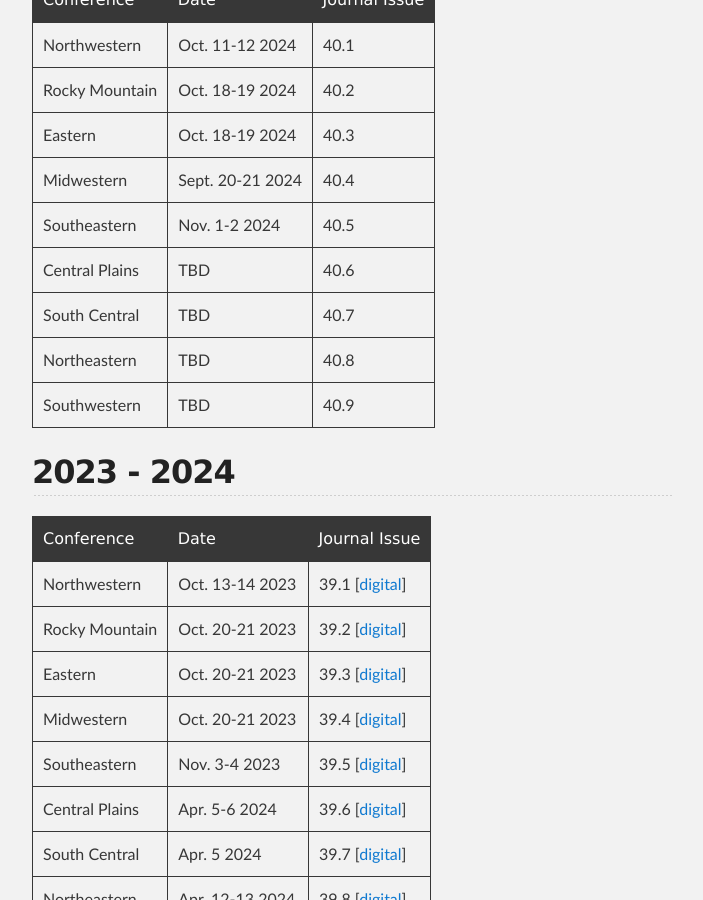
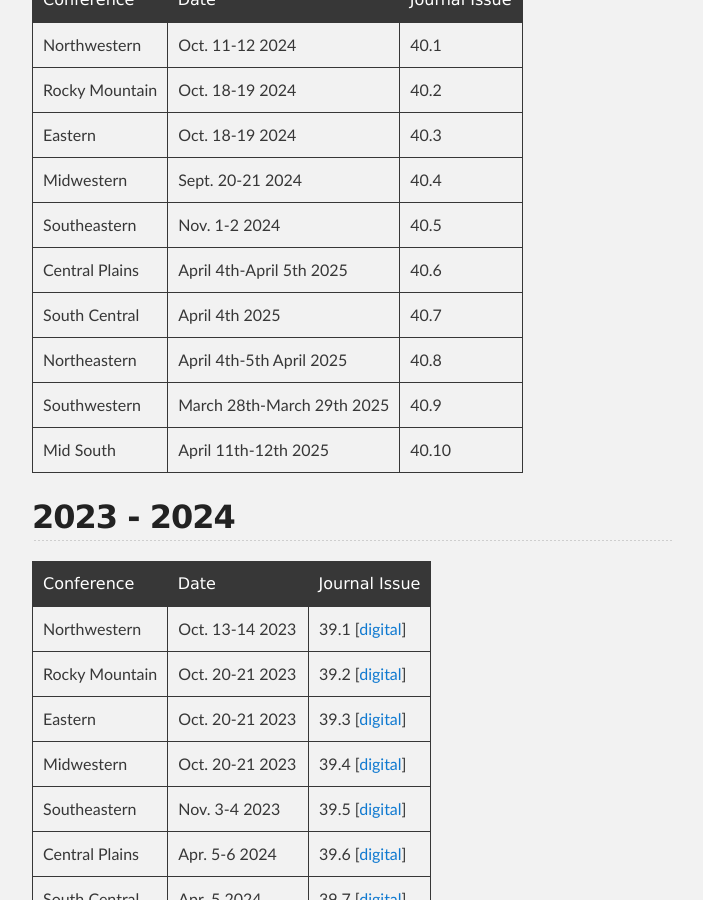
Before and after one commit to ccsc-journal/ccsc-editor, a Jekyll site: the page built from docs/index.md, in a window 1280 px wide and 900 px high, scrolled down 794 px. Shown: the whole window, without its empty margins (288-991 px from the left). Built offline with Jekyll 4.4.1, drawn with Linux system fonts in a browser that asks for light colours; our own code applies the rules of GitHub Pages for plain Markdown files.

Commit message:
added mid south information

```diff
--- a/docs/index.md
+++ b/docs/index.md
@@ -24,10 +24,11 @@ Sciences in Colleges" according to the following schedule.
 | Eastern | Oct. 18-19 2024 | 40.3 |
 | Midwestern | Sept. 20-21 2024 | 40.4 |
 | Southeastern | Nov. 1-2 2024 | 40.5 |
-| Central Plains | TBD | 40.6 |
-| South Central | TBD | 40.7 |
-| Northeastern | TBD | 40.8 |
-| Southwestern | TBD | 40.9 |
+| Central Plains | April 4th-April 5th 2025 | 40.6 |
+| South Central | April 4th 2025 | 40.7 |
+| Northeastern | April 4th-5th April 2025 | 40.8 |
+| Southwestern | March 28th-March 29th 2025 | 40.9 |
+| Mid South | April 11th-12th 2025 | 40.10 |
 
 ## 2023 - 2024
 
```
